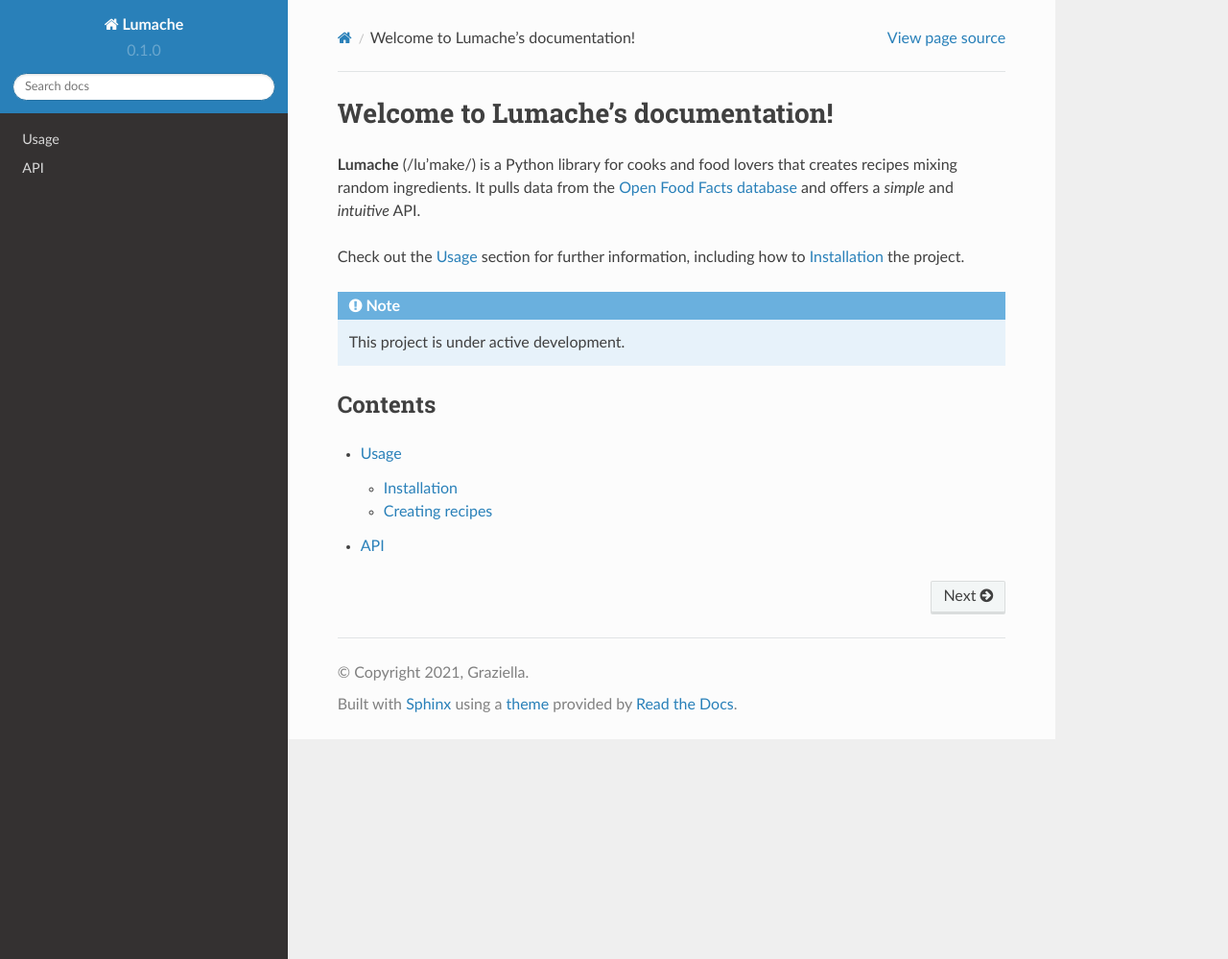
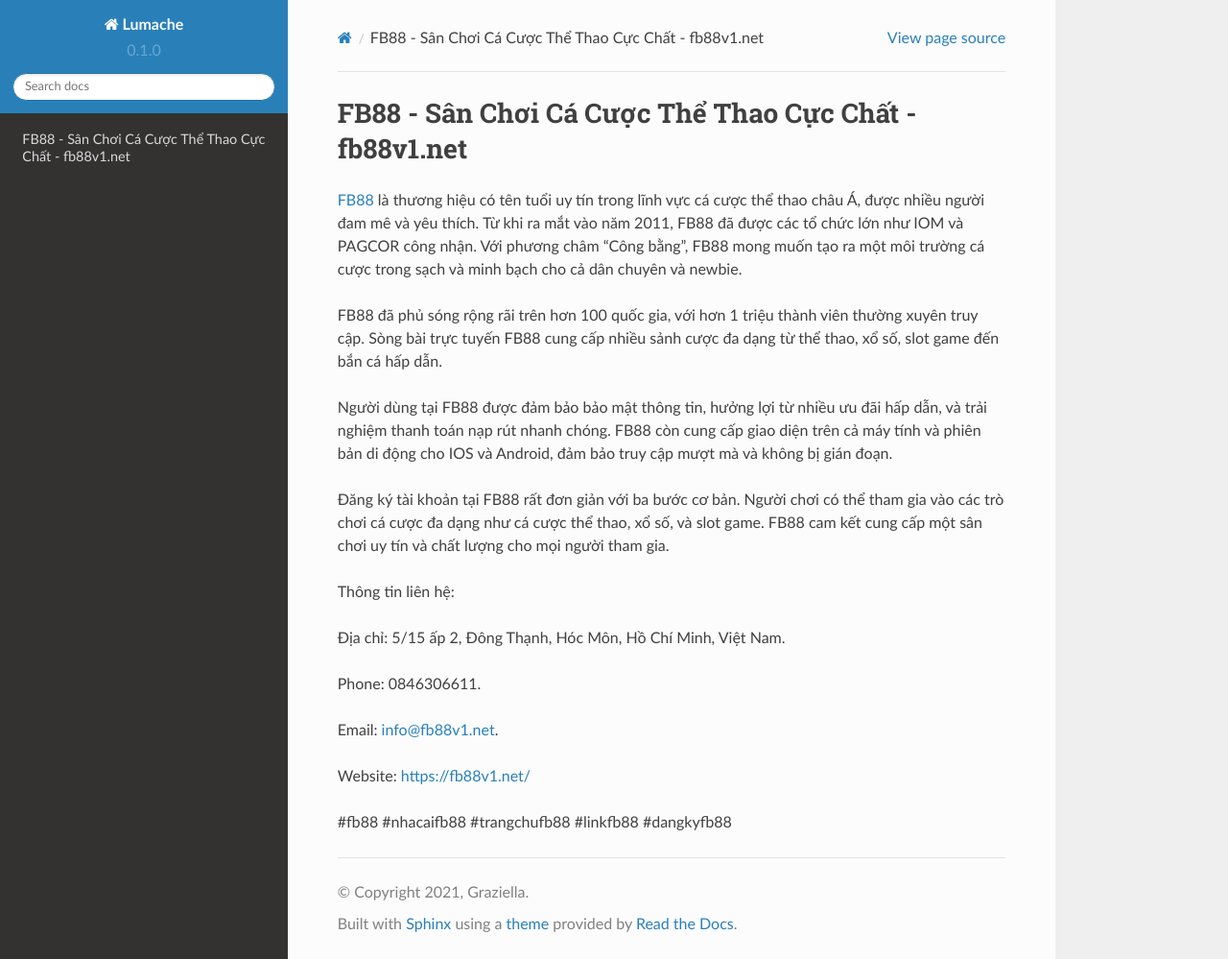
Before and after one commit to cacildalopes857/fb88v1net, a Sphinx documentation site: the page built from docs/source/index.rst, in a window 1280 px wide and 999 px high. Shown: the whole window at 96% size. Built offline with Sphinx 7.4.7 and the Read the Docs theme 2.0.0, drawn with Linux system fonts in a browser that asks for light colours.

Commit message:
Update index.rst

```diff
--- a/docs/source/index.rst
+++ b/docs/source/index.rst
@@ -1,22 +1,22 @@
-Welcome to Lumache's documentation!
+FB88 - Sân Chơi Cá Cược Thể Thao Cực Chất - fb88v1.net
 ===================================
 
-**Lumache** (/lu'make/) is a Python library for cooks and food lovers
-that creates recipes mixing random ingredients.
-It pulls data from the `Open Food Facts database <https://world.openfoodfacts.org/>`_
-and offers a *simple* and *intuitive* API.
+`FB88 <https://fb88v1.net/>`_ là thương hiệu có tên tuổi uy tín trong lĩnh vực cá cược thể thao châu Á, được nhiều người đam mê và yêu thích. Từ khi ra mắt vào năm 2011, FB88 đã được các tổ chức lớn như IOM và PAGCOR công nhận. Với phương châm "Công bằng", FB88 mong muốn tạo ra một môi trường cá cược trong sạch và minh bạch cho cả dân chuyên và newbie.
 
-Check out the :doc:`usage` section for further information, including
-how to :ref:`installation` the project.
+FB88 đã phủ sóng rộng rãi trên hơn 100 quốc gia, với hơn 1 triệu thành viên thường xuyên truy cập. Sòng bài trực tuyến FB88 cung cấp nhiều sảnh cược đa dạng từ thể thao, xổ số, slot game đến bắn cá hấp dẫn.
 
-.. note::
+Người dùng tại FB88 được đảm bảo bảo mật thông tin, hưởng lợi từ nhiều ưu đãi hấp dẫn, và trải nghiệm thanh toán nạp rút nhanh chóng. FB88 còn cung cấp giao diện trên cả máy tính và phiên bản di động cho IOS và Android, đảm bảo truy cập mượt mà và không bị gián đoạn.
 
-   This project is under active development.
+Đăng ký tài khoản tại FB88 rất đơn giản với ba bước cơ bản. Người chơi có thể tham gia vào các trò chơi cá cược đa dạng như cá cược thể thao, xổ số, và slot game. FB88 cam kết cung cấp một sân chơi uy tín và chất lượng cho mọi người tham gia.
 
-Contents
---------
+Thông tin liên hệ:
 
-.. toctree::
+Địa chỉ: 5/15 ấp 2, Đông Thạnh, Hóc Môn, Hồ Chí Minh, Việt Nam.
 
-   usage
-   api
+Phone: 0846306611.
+
+Email: info@fb88v1.net.
+
+Website: https://fb88v1.net/
+
+#fb88 #nhacaifb88 #trangchufb88 #linkfb88 #dangkyfb88
```
